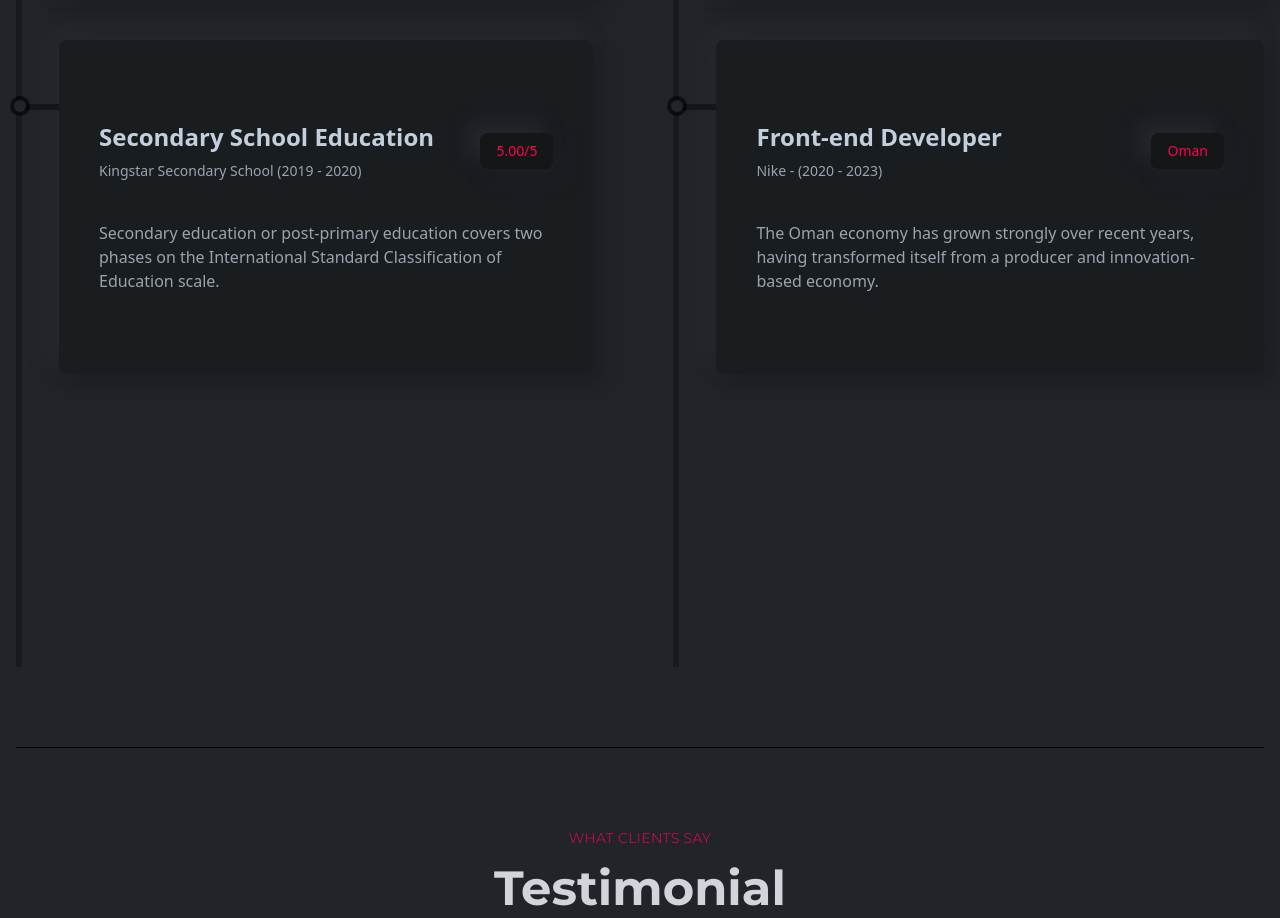
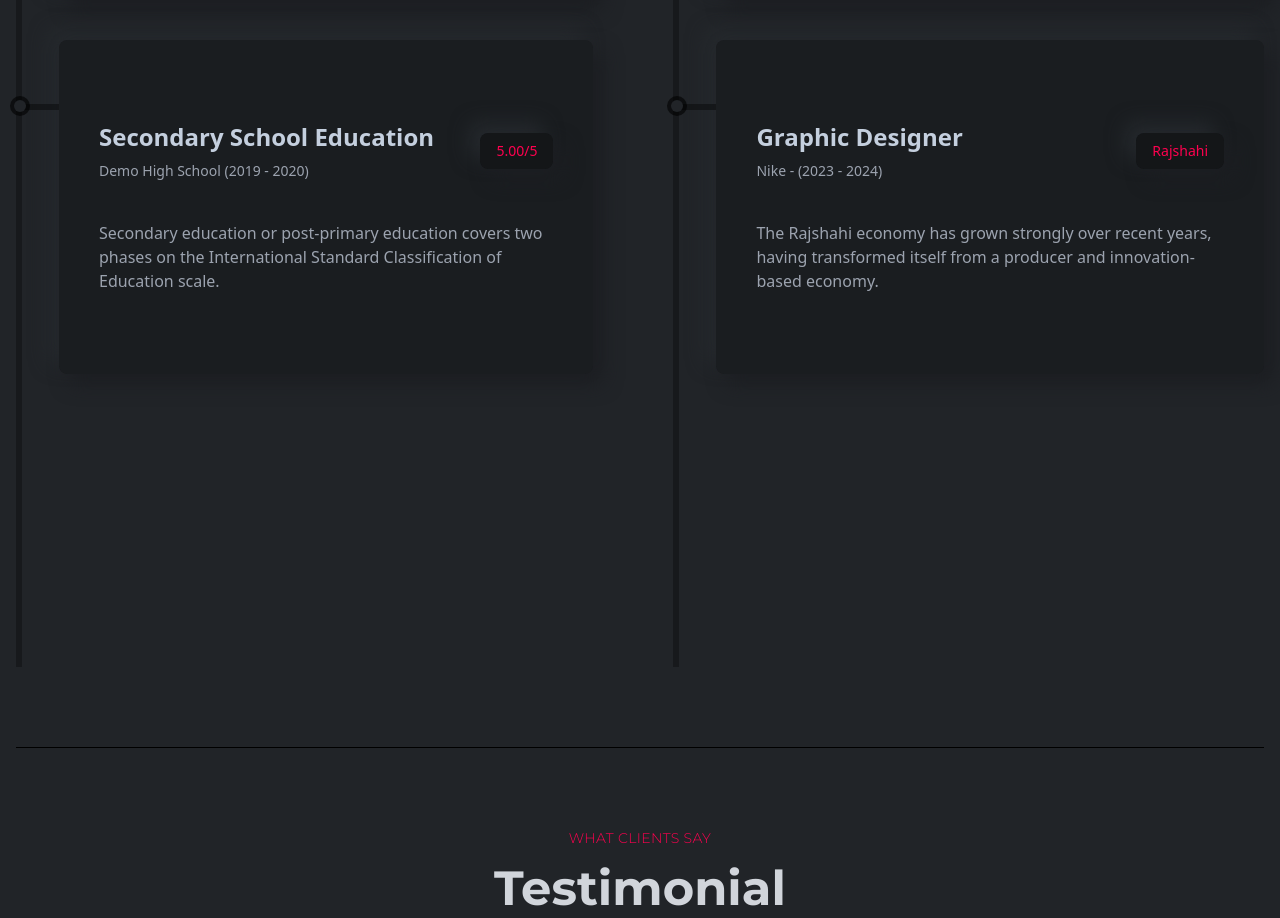
Before and after one commit to Mostakim69/Nafi-Portfolio, a React (Create React App) app: page / in a window 1280 px wide. Shown: the part 3960-4878 px from the top of the page. Built offline with nearby package versions, Linux system fonts and the light colour scheme.

Commit message:
Education Update

```diff
--- a/src/components/resume/Education.js
+++ b/src/components/resume/Education.js
@@ -24,7 +24,7 @@ const Education = () => {
           />
           <ResumeCard
             title="Secondary School Education"
-            subTitle="Kingstar Secondary School (2019 - 2020)"
+            subTitle="Demo High School (2019 - 2020)"
             result="5.00/5"
             des="Secondary education or post-primary education covers two phases on the International Standard Classification of Education scale."
           />
@@ -45,10 +45,10 @@ const Education = () => {
             des="The Bangladesh economy has grown strongly over recent years, having transformed itself from a producer and innovation-based economy."
           />
           <ResumeCard
-            title="Front-end Developer"
-            subTitle="Nike - (2020 - 2023)"
-            result="Oman"
-            des="The Oman economy has grown strongly over recent years, having transformed itself from a producer and innovation-based economy."
+            title="Graphic Designer"
+            subTitle="Nike - (2023 - 2024)"
+            result="Rajshahi"
+            des="The Rajshahi economy has grown strongly over recent years, having transformed itself from a producer and innovation-based economy."
           />
         </div>
       </div>
```
